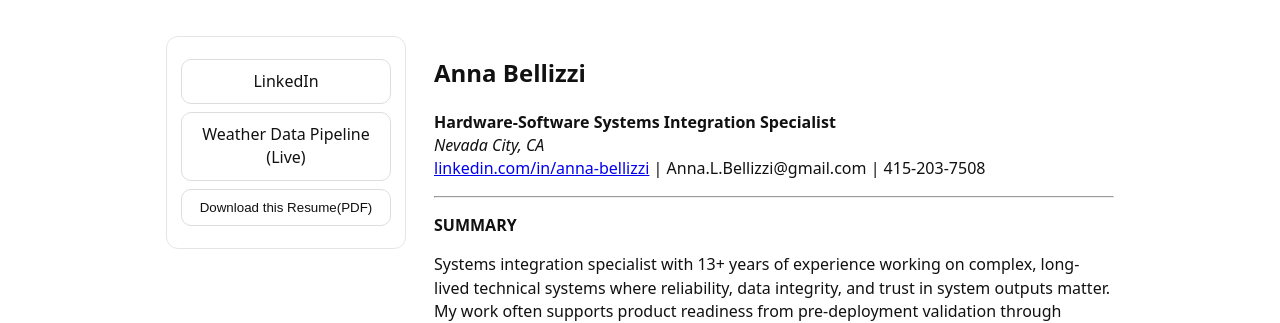
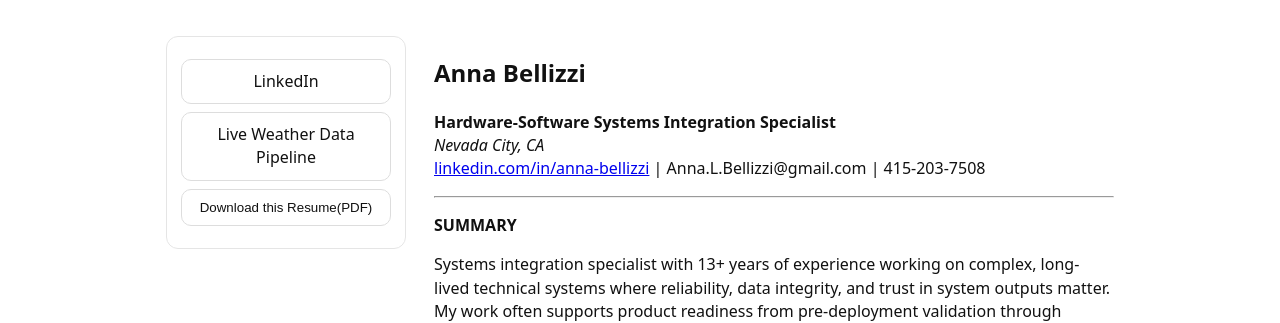
Before and after one commit to jostagirl/PublicResume, a Jekyll site: the page built from index.md, in a window 1280 px wide. Shown: the top 323 px of the page. Built offline with Jekyll 4.4.1, drawn with Linux system fonts in a browser that asks for light colours; our own code applies the rules of GitHub Pages for plain Markdown files.

Commit message:
Publish resume site update

```diff
--- a/_layouts/default.html
+++ b/_layouts/default.html
@@ -27,7 +27,7 @@
     <main class="wrap">
       <aside class="side" aria-label="Resume links">
         <a href="{{ page.linkedin | default: 'https://www.linkedin.com/in/anna-bellizzi/' }}" target="_blank" rel="noopener">LinkedIn</a>
-        <a href="{{ page.data | default: 'https://data.annabellizzi.com/' }}" target="_blank" title="Data Pipeline Project using live weather telemetry" rel="noopener">Weather Data Pipeline (Live)</a>
+        <a href="{{ page.data | default: 'https://data.annabellizzi.com/' }}" target="_blank" title="Data Pipeline Project using live weather telemetry" rel="noopener">Live Weather Data Pipeline</a>
         <button type="button" onclick="window.print()">Download this Resume(PDF)</button>
       </aside>
 
```
